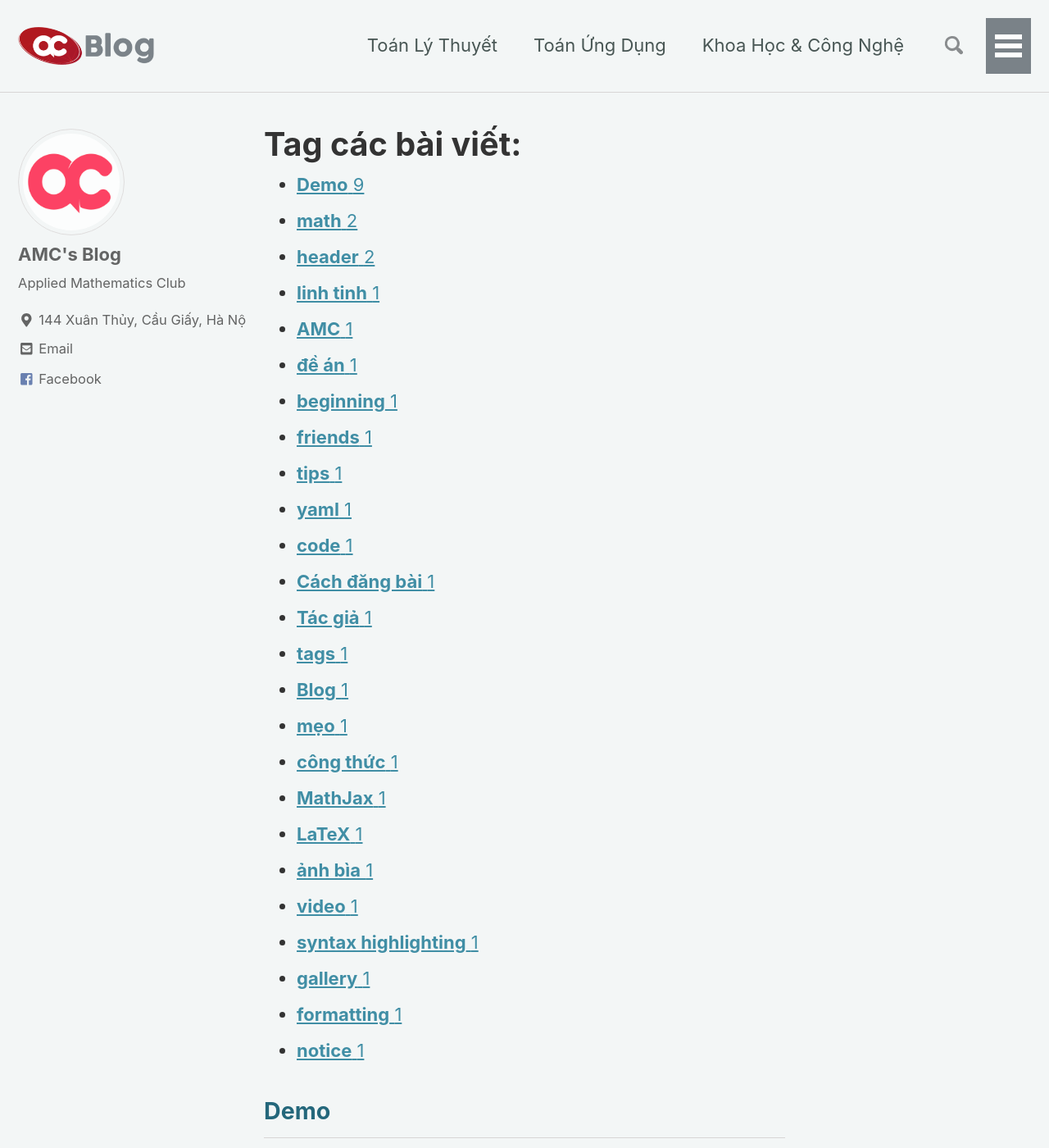
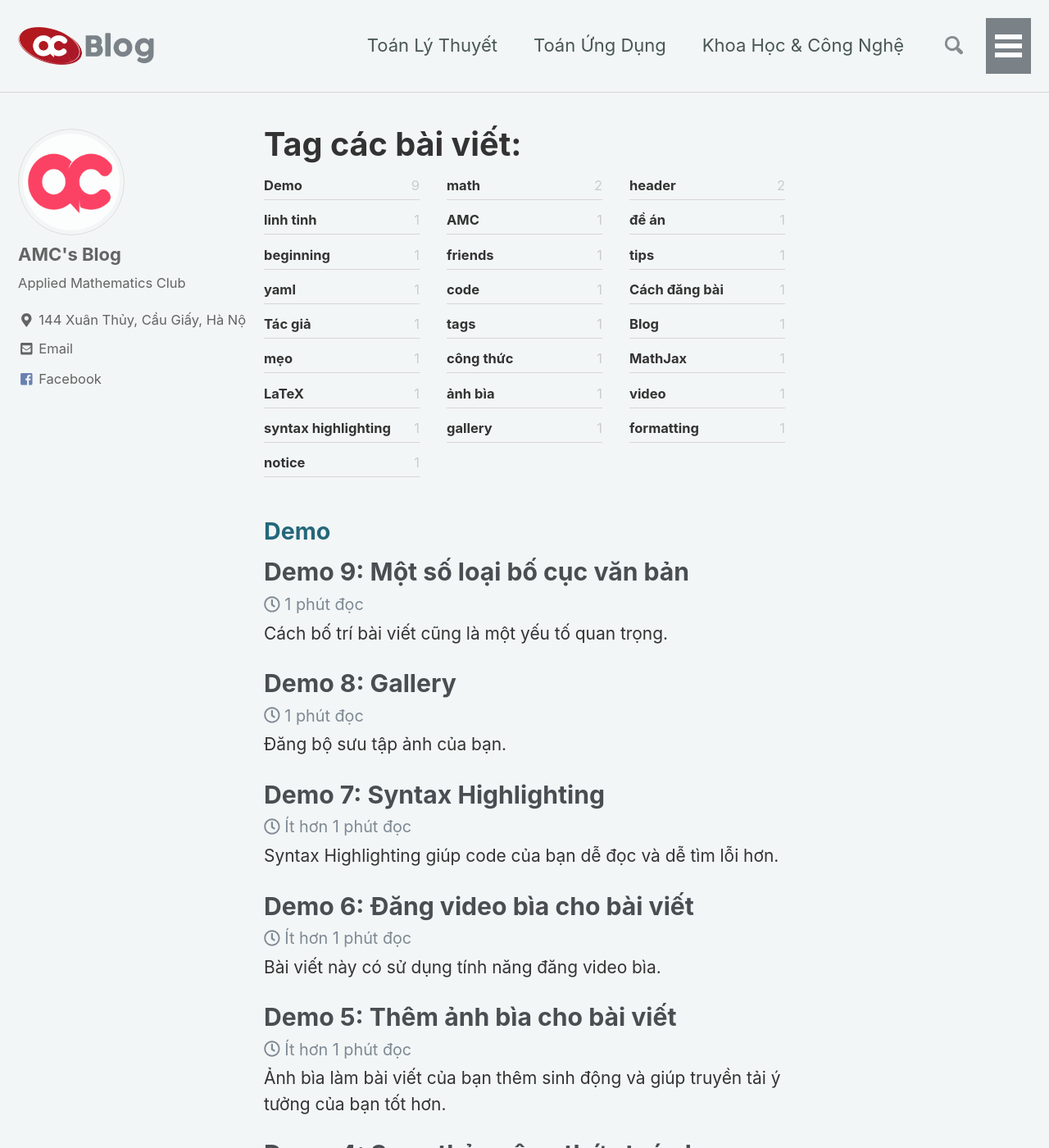
Before and after one commit to testvon/amcblog.github.io, a Jekyll site: the page built from _pages/tag-archive.md, in a window 1280 px wide and 1400 px high. Shown: the whole window at 82% size. Built offline with Jekyll 4.4.1, drawn with Linux system fonts in a browser that asks for light colours; nearby versions of some CDN libraries.

Commit message:
Update _page.scss

```diff
--- a/_sass/minimal-mistakes/_page.scss
+++ b/_sass/minimal-mistakes/_page.scss
@@ -302,6 +302,74 @@ pp {
   }
 }
 
+.taxonomy__section {
+  margin-bottom: 2em;
+  padding-bottom: 1em;
+
+  &:not(:last-child) {
+    border-bottom: solid 1px $border-color;
+  }
+
+  .archive__item-title {
+    margin-top: 0;
+  }
+
+  .archive__subtitle {
+    clear: both;
+    border: 0;
+  }
+
+  + .taxonomy__section {
+    margin-top: 2em;
+  }
+}
+
+.taxonomy__title {
+  margin-bottom: 0.5em;
+  color: lighten($text-color, 60%);
+}
+
+.taxonomy__count {
+  color: lighten($text-color, 50%);
+}
+
+.taxonomy__index {
+  display: grid;
+  grid-column-gap: 2em;
+  grid-template-columns: repeat(2, 1fr);
+  margin: 1.414em 0;
+  padding: 0;
+  font-size: 0.75em;
+  list-style: none;
+
+  @include breakpoint($large) {
+    grid-template-columns: repeat(3, 1fr);
+  }
+
+  a {
+    display: -webkit-box;
+    display: -ms-flexbox;
+    display: flex;
+    padding: 0.25em 0;
+    -webkit-box-pack: justify;
+    -ms-flex-pack: justify;
+    justify-content: space-between;
+    color: inherit;
+    text-decoration: none;
+    border-bottom: 1px solid $border-color;
+  }
+}
+
+.back-to-top {
+  display: block;
+  clear: both;
+  color: lighten($text-color, 50%);
+  font-size: 0.6em;
+  text-transform: uppercase;
+  text-align: right;
+  text-decoration: none;
+}
+
 /*
    Comments
    ========================================================================== */
```
